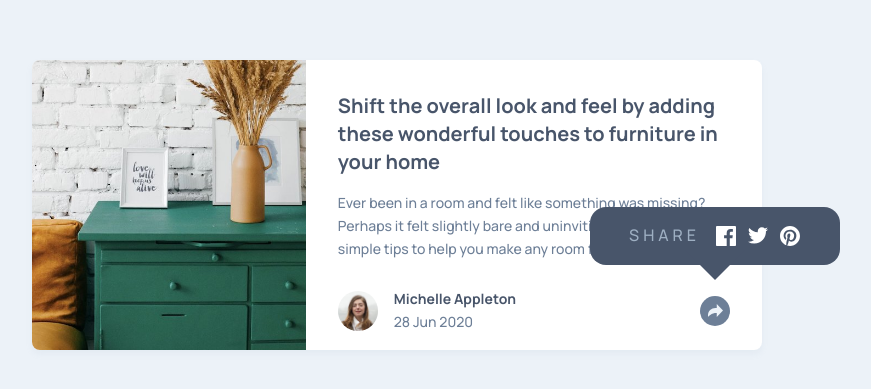
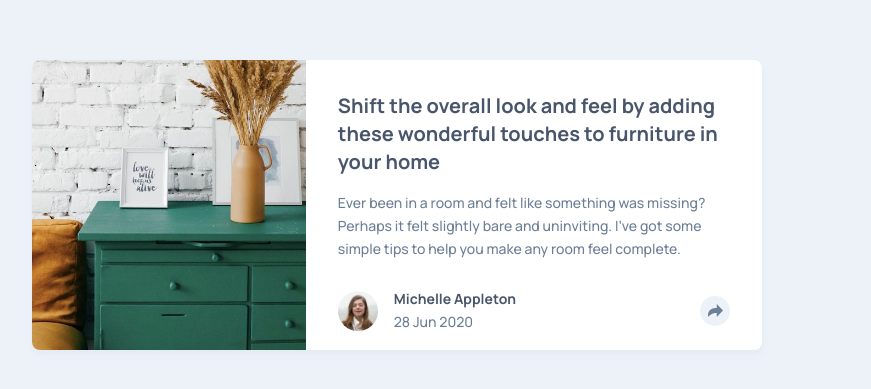
Before and after one commit to enriquesamudio99/fm-article-preview-component, a plain HTML site: page index.html in a window 1280 px wide. Shown: the part 195-584 px from the top of the page, without its empty margins (243-1114 px from the left). Drawn offline with Linux system fonts and the light colour scheme.

Commit message:
Share active by default fix

```diff
--- a/index.html
+++ b/index.html
@@ -31,7 +31,7 @@
                 </div>
                 <p class="username">Michelle Appleton <span>28 Jun 2020</span></p>
 
-                <div class="share active">
+                <div class="share inactive">
                     <p>Share</p>
                     <div class="share-socials">
                         <a href="#"><img src="img/icon-facebook.svg" alt="Facebook Icon"></a>
```
